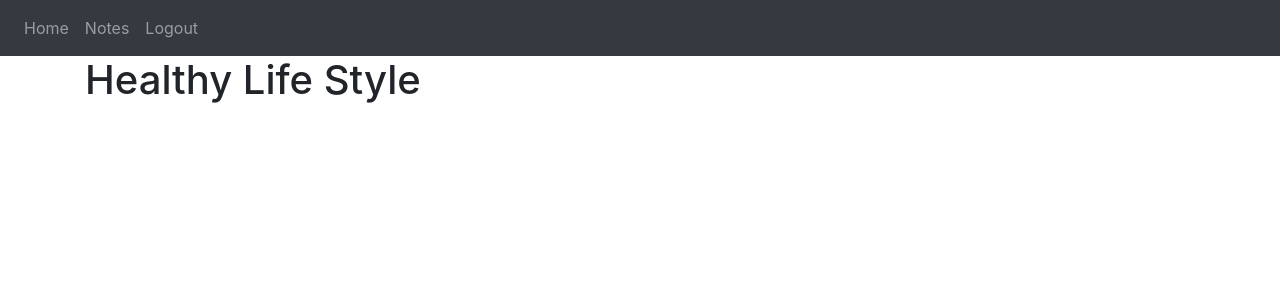
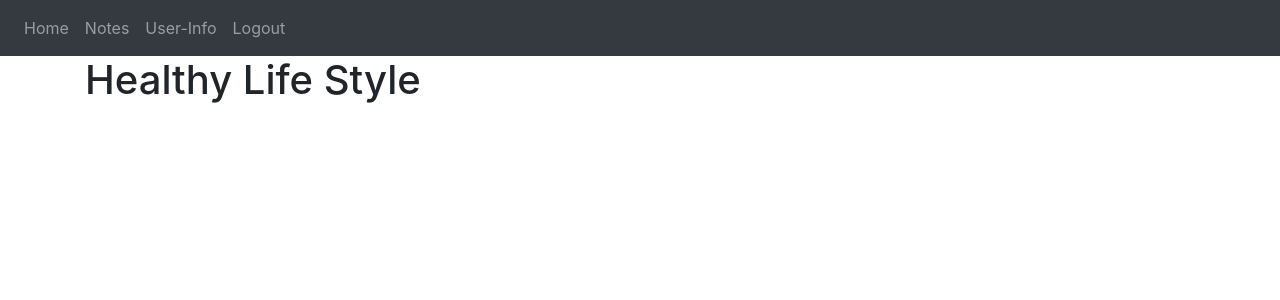
Before and after one commit to Xavier-NP/Healthty-Life-Style, a Flask app: page /home in a window 1280 px wide. Shown: the top 300 px of the page. Run offline with Flask 2, Linux system fonts and the light colour scheme; a user stored in the database is signed in; some libraries are stand-ins or nearby versions.

Commit message:
Fixed Minor Bugs

```diff
--- a/Web App/website/templates/base.html
+++ b/Web App/website/templates/base.html
@@ -29,10 +29,12 @@
                     {% if user.is_authenticated %} <!-- Routes accessible only after login-->
                     <a class="nav-item nav-link" id='home' href="/home">Home</a>
                     <a class="nav-item nav-link" id='note' href="/notes">Notes</a>
+                    <a class="nav-item nav-link" id='userInfo' href="/userInfo">User-Info</a>
                     <a class="nav-item nav-link" id='logout' href="/logout">Logout</a>
                     {% else %}<!-- Routes accessible without login-->
                     <a class="nav-item nav-link" id='login' href="/login">Login</a>
                     <a class="nav-item nav-link" id='signUp' href="/sign-up">Sign-up</a>
+                    <a class="nav-item nav-link" id='about' href="/about">about</a>
 
                     {% endif %}
                 </div>
--- a/Web App/website/views.py
+++ b/Web App/website/views.py
@@ -33,7 +33,7 @@ def note():
 
 @views.route('/about')
 def about():
-    return render_template("about.html",user = current_user)
+    return render_template("about.html")
 
 #Delete Note
 @views.route('/delete-note',methods=['POST'])
```
